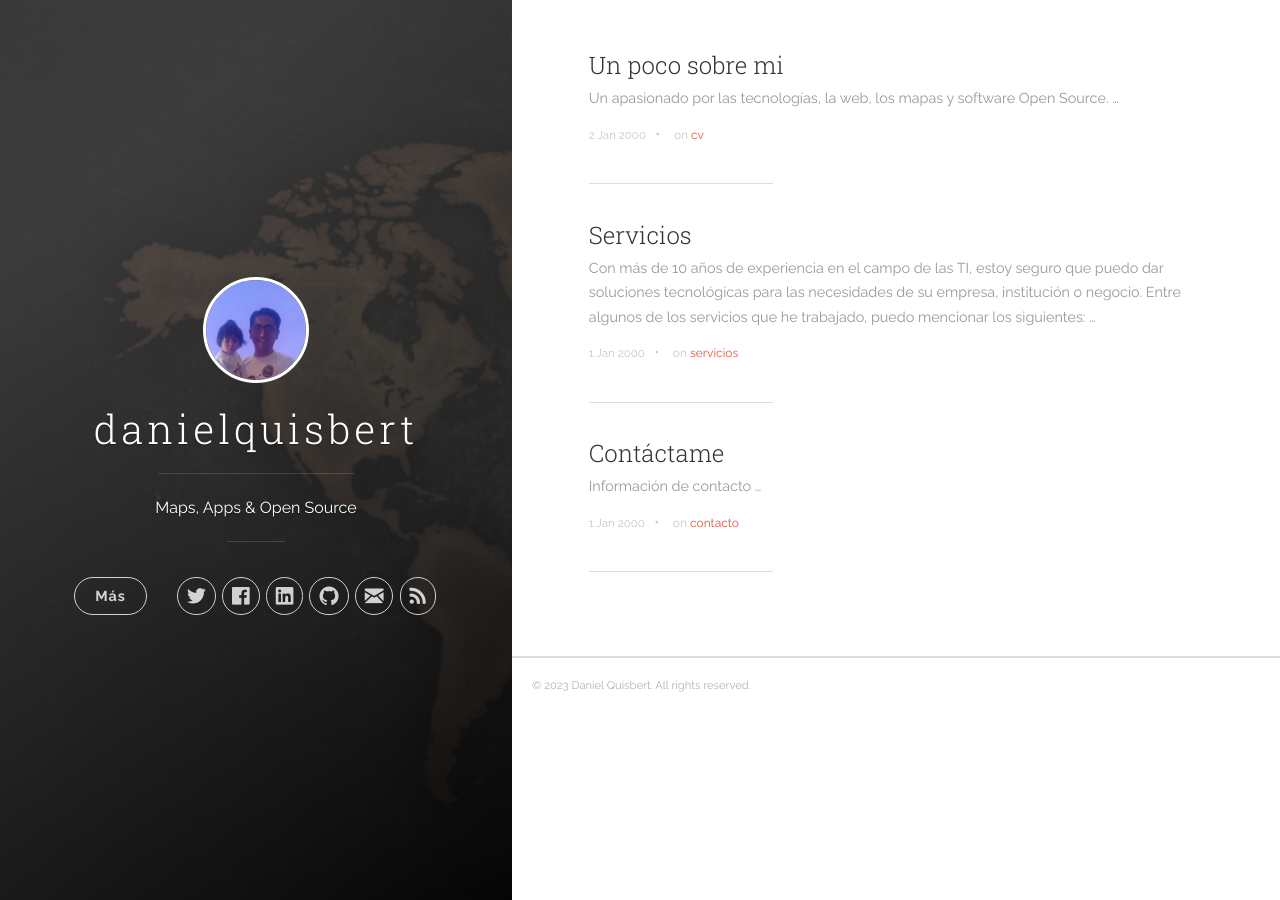
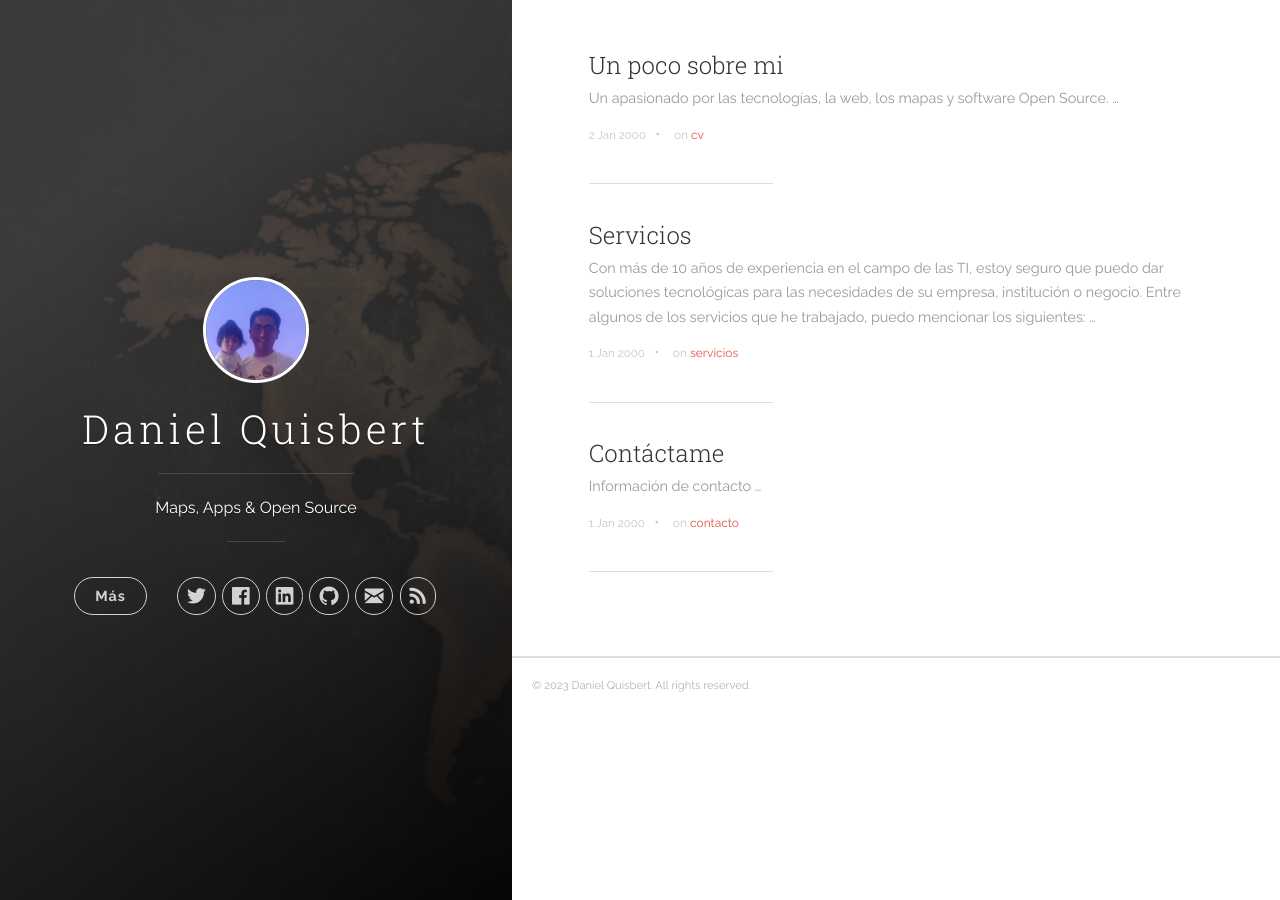
Before and after one commit to danielquisbert/danielquisbert.github.io, a Jekyll site: the page built from index.html, in a window 1280 px wide. Built offline with Jekyll 4.4.1, drawn with Linux system fonts in a browser that asks for light colours; the list of posts is cut into pages by our own code.

Commit message:
cambio texto portada

```diff
--- a/_config.yml
+++ b/_config.yml
@@ -1,5 +1,5 @@
 theme: jekyll-theme-minimal# Site settings
-title: danielquisbert
+title: Daniel Quisbert
 description: 'Maps, Apps & Open Source'
 url: 'https://danielquisbert.github.io'
 baseurl: '/'
@@ -8,7 +8,7 @@ baseurl: '/'
 
 author:
   name: 'Daniel Quisbert'
-  email: danielquisbert@yandex.com
+  email: dani3l.quisb3rt@gmail.com
   twitter_username: danielquisbertc
   facebook_username: daniel.quisbert
   github_username:  danielquisbert
```
